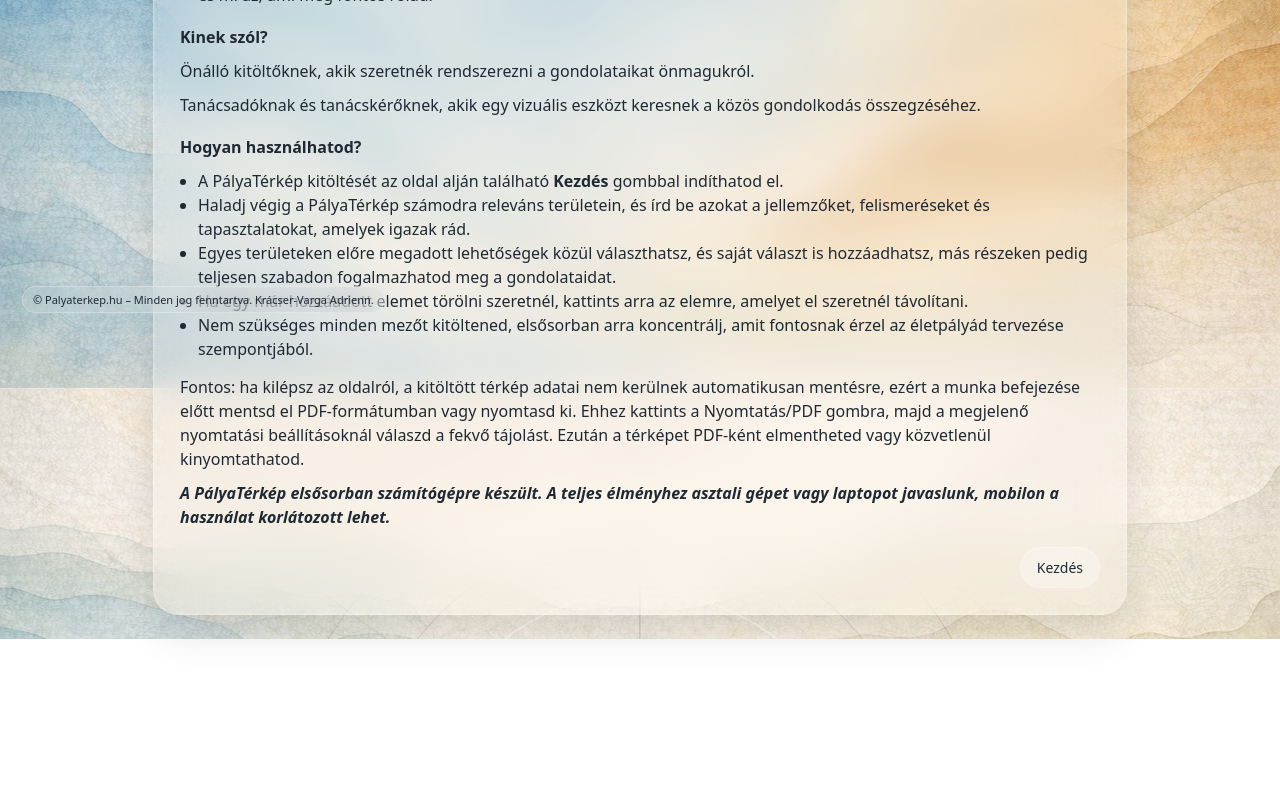
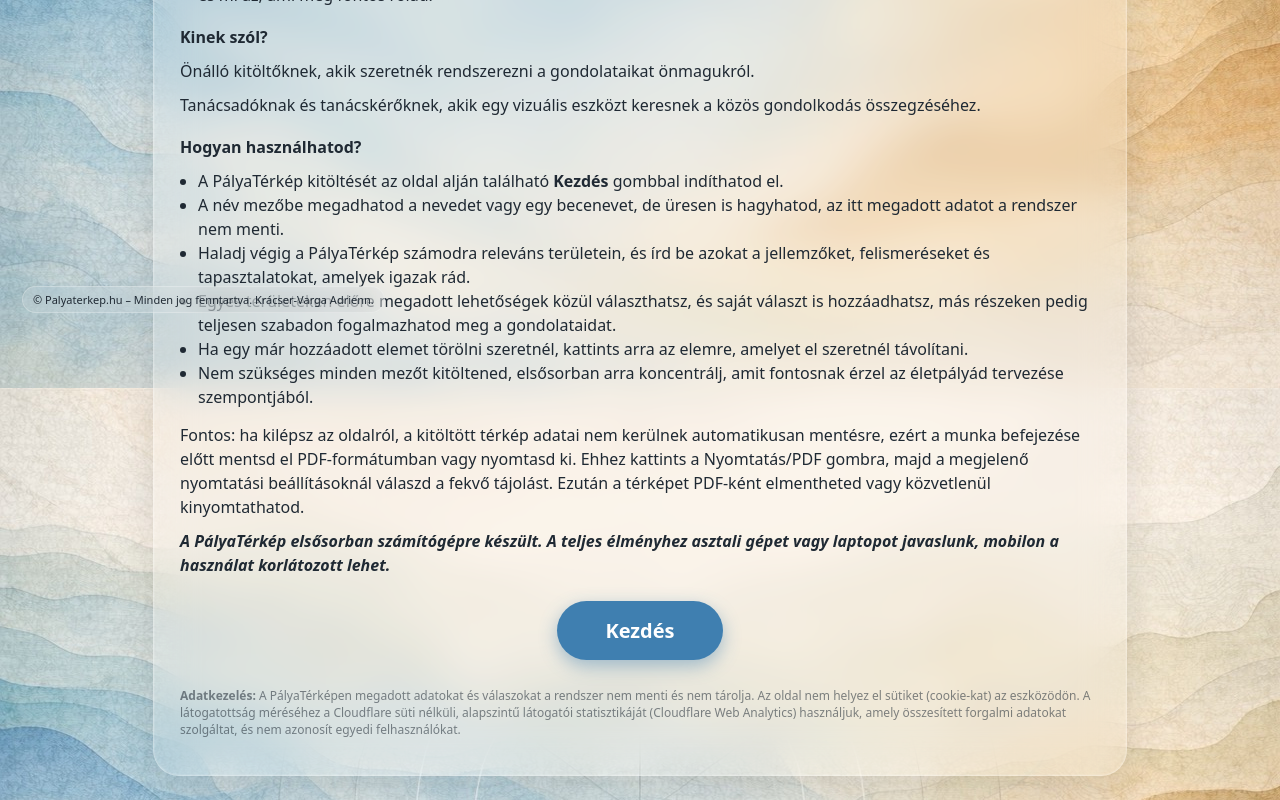
Before and after one commit to bonifaido/palyaterkep.hu, a React (Vite) app: page / in a window 1280 px wide. Shown: the part 465-1265 px from the top of the page. Before the commit the page ends 1104 px from the top, so only its background shows below. Built offline with nearby package versions, Linux system fonts and the light colour scheme.

Commit message:
Update favicon and enhance Intro component text, adjust styles for improved layout and clarity

```diff
--- a/index.html
+++ b/index.html
@@ -2,7 +2,7 @@
 <html lang="en">
   <head>
     <meta charset="UTF-8" />
-    <link rel="icon" type="image/svg+xml" href="/vite.svg" />
+    <link rel="icon" type="image/svg+xml" href="/favicon.svg" />
     <meta name="viewport" content="width=device-width, initial-scale=1.0" />
     <title>palyaterkep.hu</title>
   </head>
--- a/src/Intro.jsx
+++ b/src/Intro.jsx
@@ -37,6 +37,9 @@ export default function Intro({ onStart }) {
             A PályaTérkép kitöltését az oldal alján található <strong>Kezdés</strong> gombbal indíthatod el.
           </li>
           <li>
+            A név mezőbe megadhatod a nevedet vagy egy becenevet, de üresen is hagyhatod, az itt megadott adatot a rendszer nem menti.
+          </li>
+          <li>
             Haladj végig a PályaTérkép számodra releváns területein, és írd be azokat a jellemzőket, felismeréseket és tapasztalatokat, amelyek igazak rád.
           </li>
           <li>
@@ -64,6 +67,10 @@ export default function Intro({ onStart }) {
             Kezdés
           </button>
         </div>
+
+        <p className="intro-privacy">
+          <strong>Adatkezelés:</strong> A PályaTérképen megadott adatokat és válaszokat a rendszer nem menti és nem tárolja. Az oldal nem helyez el sütiket (cookie-kat) az eszközödön. A látogatottság méréséhez a Cloudflare süti nélküli, alapszintű látogatói statisztikáját (Cloudflare Web Analytics) használjuk, amely összesített forgalmi adatokat szolgáltat, és nem azonosít egyedi felhasználókat.
+        </p>
       </div>
 
       <div className="copyright copyright--fixed" aria-label="Szerzői jogi nyilatkozat">
--- a/src/style.css
+++ b/src/style.css
@@ -398,25 +398,35 @@ body {
 }
 
 .intro-actions {
-  margin-top: 18px;
+  margin-top: 24px;
   display: flex;
-  justify-content: flex-end;
+  justify-content: center;
 }
 
 .intro-button {
-  border: 1px solid rgba(255, 255, 255, 0.25);
-  background: rgba(255, 255, 255, 0.2);
-  backdrop-filter: blur(12px);
-  -webkit-backdrop-filter: blur(12px);
-  color: #1f2933;
-  padding: 10px 16px;
+  border: none;
+  background: #3f7fb0;
+  color: #fff;
+  padding: 16px 48px;
   border-radius: 999px;
   cursor: pointer;
-  font-size: 14px;
+  font-size: 20px;
+  font-weight: 700;
+  box-shadow: 0 6px 18px rgba(63, 127, 176, 0.45);
+  transition: transform 0.15s ease, box-shadow 0.15s ease, background 0.15s ease;
 }
 
 .intro-button:hover {
-  background: rgba(255, 255, 255, 0.28);
+  background: #2f6a99;
+  transform: translateY(-2px);
+  box-shadow: 0 8px 22px rgba(63, 127, 176, 0.55);
+}
+
+.intro-card p.intro-privacy {
+  margin-top: 28px;
+  font-size: 12px;
+  line-height: 1.4;
+  opacity: 0.55;
 }
 
 .intro-button:focus-visible {
```
Also changed, not shown: public/favicon.svg (added).
